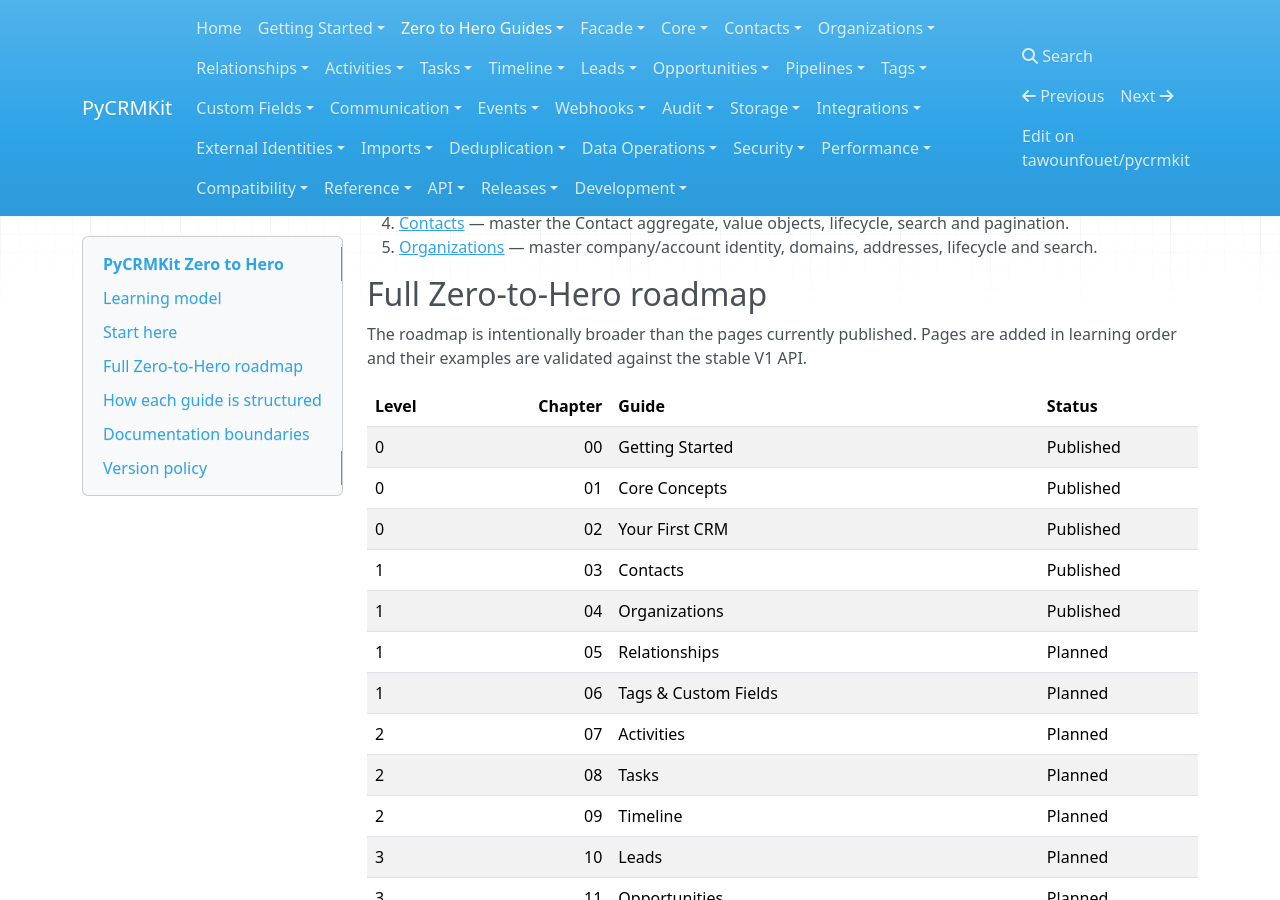
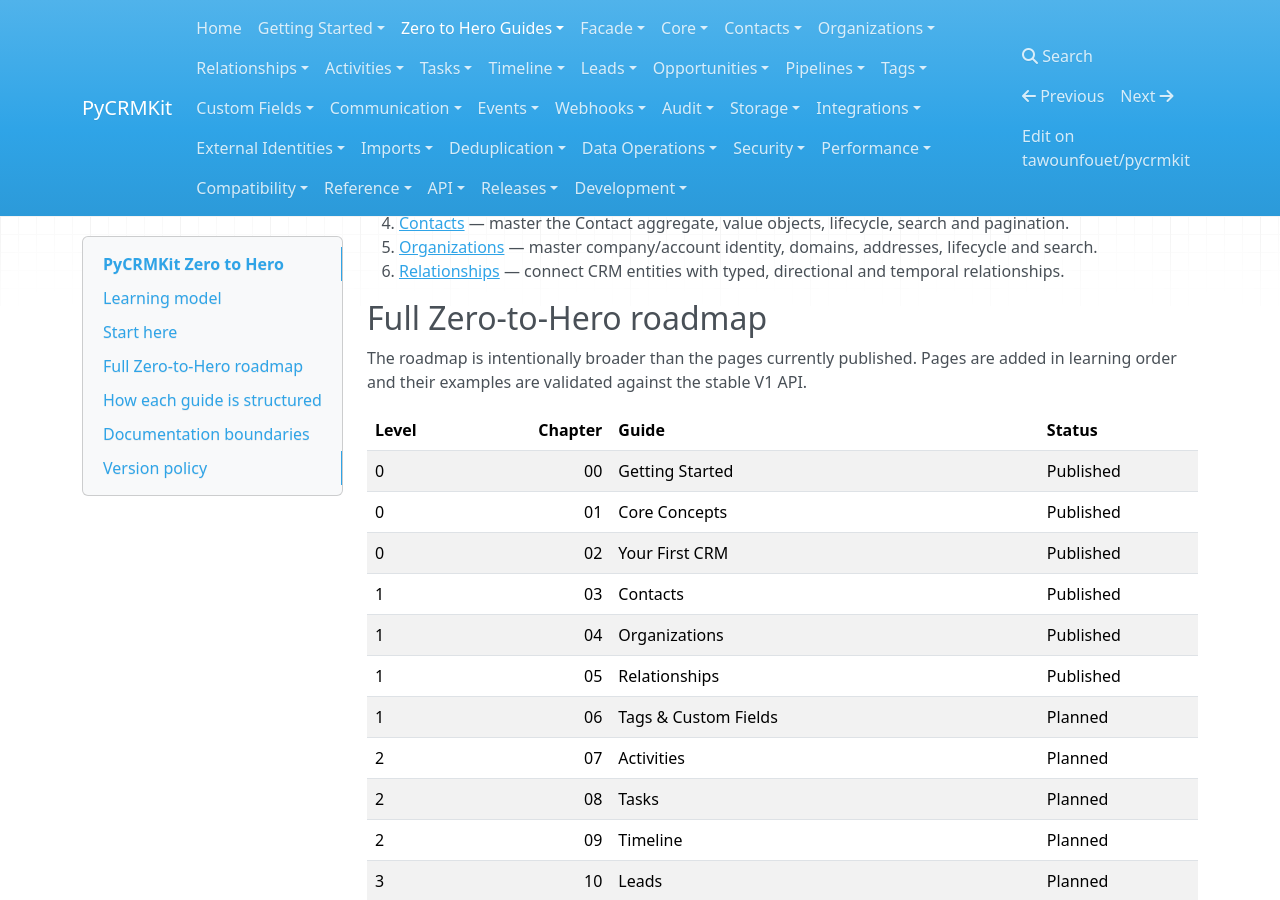
Before and after one commit to tawounfouet/pycrmkit, an MkDocs documentation site: the page built from docs/guides/index.md, in a window 1280 px wide and 900 px high, scrolled down 816 px. Built offline with MkDocs 1.6.1, drawn with Linux system fonts in a browser that asks for light colours; nearby versions of some CDN libraries.

Commit message:
docs: publish Relationships in zero-to-hero roadmap

```diff
--- a/docs/guides/index.md
+++ b/docs/guides/index.md
@@ -38,6 +38,7 @@
 3. [Your First CRM](02_first_crm.md) — build a small in-memory CRM with Contact, Organization, Relationship, Activity, Task and Timeline.
 4. [Contacts](03_contacts.md) — master the Contact aggregate, value objects, lifecycle, search and pagination.
 5. [Organizations](04_organizations.md) — master company/account identity, domains, addresses, lifecycle and search.
+6. [Relationships](05_relationships.md) — connect CRM entities with typed, directional and temporal relationships.
 
 ## Full Zero-to-Hero roadmap
 
@@ -51,7 +52,7 @@
 | 0 | 02 | Your First CRM | Published |
 | 1 | 03 | Contacts | Published |
 | 1 | 04 | Organizations | Published |
-| 1 | 05 | Relationships | Planned |
+| 1 | 05 | Relationships | Published |
 | 1 | 06 | Tags & Custom Fields | Planned |
 | 2 | 07 | Activities | Planned |
 | 2 | 08 | Tasks | Planned |
```
